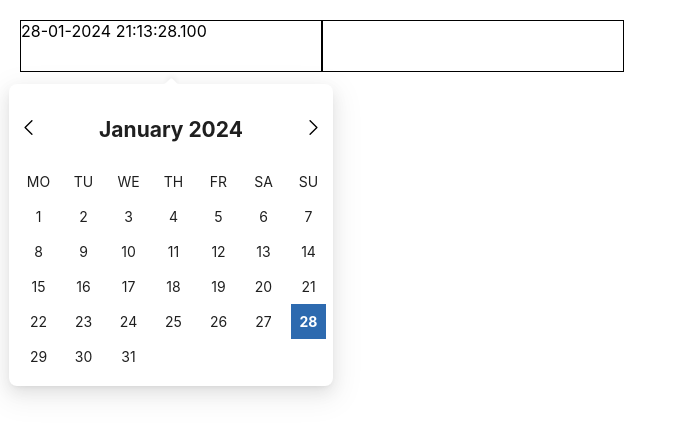
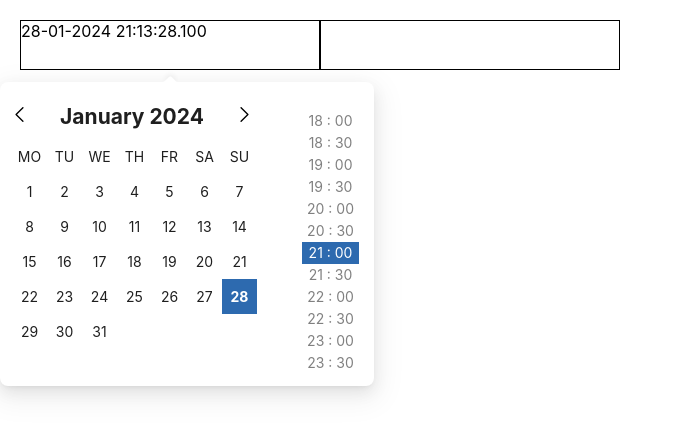
Before and after one commit to znako/Super-Date-Picker, a React (Create React App) app: page / in a window 1280 px wide. Both pictures are taken after a click on the element 171 px from the left and 46 px from the top of the page. Shown: the top 436 px of the page, without its empty margins (0-687 px from the left). Built offline with nearby package versions, Linux system fonts and the light colour scheme.

Commit message:
Add CalendarTimePicker, Refactore

```diff
--- a/src/SuperDatePicker/Calendar/Calendar.scss
+++ b/src/SuperDatePicker/Calendar/Calendar.scss
@@ -1,11 +1,18 @@
-.calendarContainer {
-    width: 300px;
+.Calendar {
+    width: 350px;
+    display: flex;
+    justify-content: space-between;
+
+    &__body {
+        display: flex;
+        gap: 40px;
+    }
 }
 
 .dateContainer {
     display: grid;
     grid-template-columns: repeat(7, 30px);
-    column-gap: 15px;
+    column-gap: 5px;
 
     &__date {
         cursor: pointer;
--- a/src/SuperDatePicker/Calendar/Calendar.tsx
+++ b/src/SuperDatePicker/Calendar/Calendar.tsx
@@ -4,7 +4,15 @@
     endOfMonth,
     format,
     getDay,
+    getHours,
+    getMilliseconds,
+    getMinutes,
+    getSeconds,
     isSameDay,
+    setHours,
+    setMilliseconds,
+    setMinutes,
+    setSeconds,
     startOfMonth,
 } from "date-fns";
 import { useCallback, useEffect, useState } from "react";
@@ -12,15 +20,17 @@
 import "./Calendar.scss";
 import { CalendarElement } from "./CalendarElement/CalendarElement";
 import { CalendarHeader } from "./CalendarHeader/CalendarHeader";
+import { CalendarTimePicker } from "./CalendarTimePicker/CalendarTimePicker";
 
 export const WEEKDAYS = ["MO", "TU", "WE", "TH", "FR", "SA", "SU"];
 
 interface CalendarProps {
     onChangeDate: (day: Date) => void;
+    calssName?: string;
 }
 
 export const Calendar = (props: CalendarProps) => {
-    const { onChangeDate } = props;
+    const { onChangeDate, calssName } = props;
 
     const currentDate = new Date();
     const [date, setDate] = useState(currentDate);
@@ -37,9 +47,40 @@
         setDate(newDate);
     };
 
+    function updateDate(hours: number, minutes: number): Date;
+    function updateDate(day: Date): Date;
+    function updateDate(dayOrHours: Date | number, minutes?: number): Date {
+        if (minutes !== undefined && typeof dayOrHours === "number") {
+            return setMilliseconds(
+                setSeconds(setMinutes(setHours(date, dayOrHours), minutes), 0),
+                0
+            );
+        } else {
+            return setMilliseconds(
+                setSeconds(
+                    setMinutes(
+                        setHours(dayOrHours, getHours(date)),
+                        getMinutes(date)
+                    ),
+                    getSeconds(date)
+                ),
+                getMilliseconds(date)
+            );
+        }
+    }
+
     const onClickDateHandler = (day: Date) => () => {
-        onChangeDate(day);
-        setDate(day);
+        const newDate = updateDate(day);
+        onChangeDate(newDate);
+        setDate(newDate);
+    };
+
+    const onClickTimeHandler =
+        ({ hours, minutes }: { hours: number; minutes: number }) =>
+        () => {
+            const newDate = updateDate(hours, minutes);
+            onChangeDate(newDate);
+            setDate(newDate);
         };
 
     useEffect(() => {
@@ -47,14 +88,17 @@
     }, []);
 
     return (
-        <div className="calendarContainer">
+        <div className={classNames("Calendar", {}, [calssName])}>
+            <div>
                 <CalendarHeader
                     onClickArrowHeader={onClickArrowHeader}
                     date={date}
                 />
                 <div className="dateContainer">
                     {WEEKDAYS.map((weekday) => (
-                    <CalendarElement key={weekday}>{weekday}</CalendarElement>
+                        <CalendarElement key={weekday}>
+                            {weekday}
+                        </CalendarElement>
                     ))}
                     {new Array((getDay(firstDayOfMonth) || 7) - 1)
                         .fill(0)
@@ -87,5 +131,10 @@
                     ))}
                 </div>
             </div>
+            <CalendarTimePicker
+                date={date}
+                onClickTimeHandler={onClickTimeHandler}
+            />
+        </div>
     );
 };
--- a/src/SuperDatePicker/Calendar/CalendarElement/CalendarElement.tsx
+++ b/src/SuperDatePicker/Calendar/CalendarElement/CalendarElement.tsx
@@ -9,9 +9,13 @@
 export const CalendarElement = ({
     children,
     className,
+    onClick,
 }: CalendarElementProps) => {
     return (
-        <div className={classNames("CalendarElement", {}, [className])}>
+        <div
+            className={classNames("CalendarElement", {}, [className])}
+            onClick={onClick}
+        >
             {children}
         </div>
     );
--- a/src/SuperDatePicker/Calendar/CalendarHeader/CalendarHeader.scss
+++ b/src/SuperDatePicker/Calendar/CalendarHeader/CalendarHeader.scss
@@ -1,6 +1,9 @@
 .CalendarHeader {
+    width: 240px;
+    height: 45px;
     display: flex;
     justify-content: space-between;
+    align-items: center;
 
     &__title {
         text-align: center;
--- /dev/null
+++ b/src/SuperDatePicker/Calendar/CalendarTimePicker/CalendarTimePicker.scss
@@ -0,0 +1,24 @@
+.CalendarTimePicker {
+    width: 60px;
+    height: 270px;
+    overflow-y: scroll;
+    padding-right: 3px;
+    margin-top: 10px;
+
+    &__element {
+        cursor: pointer;
+        text-align: center;
+        color: rgba(0, 0, 0, 0.499);
+
+        &:hover {
+            text-decoration: underline;
+        }
+
+        &_selected {
+            background-color: rgb(45, 106, 175);
+            color: white;
+            // font-weight: bold;
+            text-decoration: none;
+        }
+    }
+}
--- /dev/null
+++ b/src/SuperDatePicker/Calendar/CalendarTimePicker/CalendarTimePicker.tsx
@@ -0,0 +1,55 @@
+import { addMinutes, format, getHours, getMinutes } from "date-fns";
+import React, { useEffect, useRef } from "react";
+import { classNames } from "shared/lib/classNames/classNames";
+import "./CalendarTimePicker.scss";
+
+interface CalendarTimePickerProps {
+    className?: string;
+    date: Date;
+    onClickTimeHandler: ({
+        hours,
+        minutes,
+    }: {
+        hours: number;
+        minutes: number;
+    }) => () => void;
+}
+
+const COUNT_OF_HALF_HOURS = 48;
+
+export const CalendarTimePicker = (props: CalendarTimePickerProps) => {
+    const { className, date, onClickTimeHandler } = props;
+    const selectedTime = useRef<HTMLDivElement | null>(null);
+
+    useEffect(() => {
+        console.log(selectedTime.current);
+        selectedTime.current?.scrollIntoView({ block: "center" });
+    }, []);
+
+    return (
+        <div className={classNames("CalendarTimePicker", {}, [className])}>
+            {Array.from({ length: COUNT_OF_HALF_HOURS }).map((_, index) => {
+                const hours = Math.floor(index / 2);
+                const minutes = (index * 30) % 60;
+                const isSelectedTime =
+                    getHours(date) === hours &&
+                    (minutes === 30
+                        ? getMinutes(date) >= 30
+                        : getMinutes(date) < 30);
+                return (
+                    <div
+                        key={index}
+                        className={classNames("CalendarTimePicker__element", {
+                            CalendarTimePicker__element_selected:
+                                isSelectedTime,
+                        })}
+                        onClick={onClickTimeHandler({ hours, minutes })}
+                        ref={isSelectedTime ? selectedTime : undefined}
+                    >{`${hours.toString().padStart(2, "0")} : ${minutes
+                        .toString()
+                        .padStart(2, "0")}`}</div>
+                );
+            })}
+        </div>
+    );
+};
--- a/src/SuperDatePicker/SuperDatePicker.tsx
+++ b/src/SuperDatePicker/SuperDatePicker.tsx
@@ -22,8 +22,6 @@
 };
 
 export const SuperDatePicker = () => {
-    const targetDiv = useRef<null | HTMLDivElement>(null);
-    const [showCalendar, setShowCalendar] = useState(false);
     const [dateSide, setDateSide] = useState<null | DateSideType>(null);
     const [leftDate, setLeftDate] = useState<null | Date>(null);
     const [rightDate, setRightDate] = useState<null | Date>(null);
@@ -66,7 +64,6 @@
                     </div>
                 </Popover>
             </div>
-            {showCalendar && <Calendar onChangeDate={onChangeDate} />}
         </div>
     );
 };
--- /dev/null
+++ b/src/app/styles/index.scss
@@ -0,0 +1,26 @@
+@import "./reset.scss";
+
+body {
+    margin: 0;
+    font-family: -apple-system, BlinkMacSystemFont, "Segoe UI", "Roboto",
+        "Oxygen", "Ubuntu", "Cantarell", "Fira Sans", "Droid Sans",
+        "Helvetica Neue", sans-serif;
+    -webkit-font-smoothing: antialiased;
+    -moz-osx-font-smoothing: grayscale;
+}
+
+code {
+    font-family: source-code-pro, Menlo, Monaco, Consolas, "Courier New",
+        monospace;
+}
+
+::-webkit-scrollbar {
+    -webkit-appearance: none;
+    width: 3px;
+}
+
+::-webkit-scrollbar-thumb {
+    border-radius: 4px;
+    background-color: rgba(0, 0, 0, 0.5);
+    box-shadow: 0 0 1px rgba(255, 255, 255, 0.5);
+}
--- /dev/null
+++ b/src/app/styles/reset.scss
@@ -0,0 +1,25 @@
+* {
+    margin: 0;
+    padding: 0;
+    box-sizing: border-box;
+}
+
+li {
+    list-style-type: none;
+}
+
+input,
+button,
+textarea,
+select {
+    margin: 0;
+    font: inherit;
+}
+
+a {
+    text-decoration: none;
+}
+
+a:active {
+    color: #551a8b;
+}
--- a/src/index.css
+++ /dev/null
@@ -1,13 +0,0 @@
-body {
-  margin: 0;
-  font-family: -apple-system, BlinkMacSystemFont, 'Segoe UI', 'Roboto', 'Oxygen',
-    'Ubuntu', 'Cantarell', 'Fira Sans', 'Droid Sans', 'Helvetica Neue',
-    sans-serif;
-  -webkit-font-smoothing: antialiased;
-  -moz-osx-font-smoothing: grayscale;
-}
-
-code {
-  font-family: source-code-pro, Menlo, Monaco, Consolas, 'Courier New',
-    monospace;
-}
--- a/src/index.tsx
+++ b/src/index.tsx
@@ -1,6 +1,6 @@
 import React from "react";
 import ReactDOM from "react-dom/client";
-import "./index.css";
+import "app/styles/index.scss";
 import App from "./App";
 
 const root = ReactDOM.createRoot(
```
Lines whose indentation alone changed are shown as unchanged.
